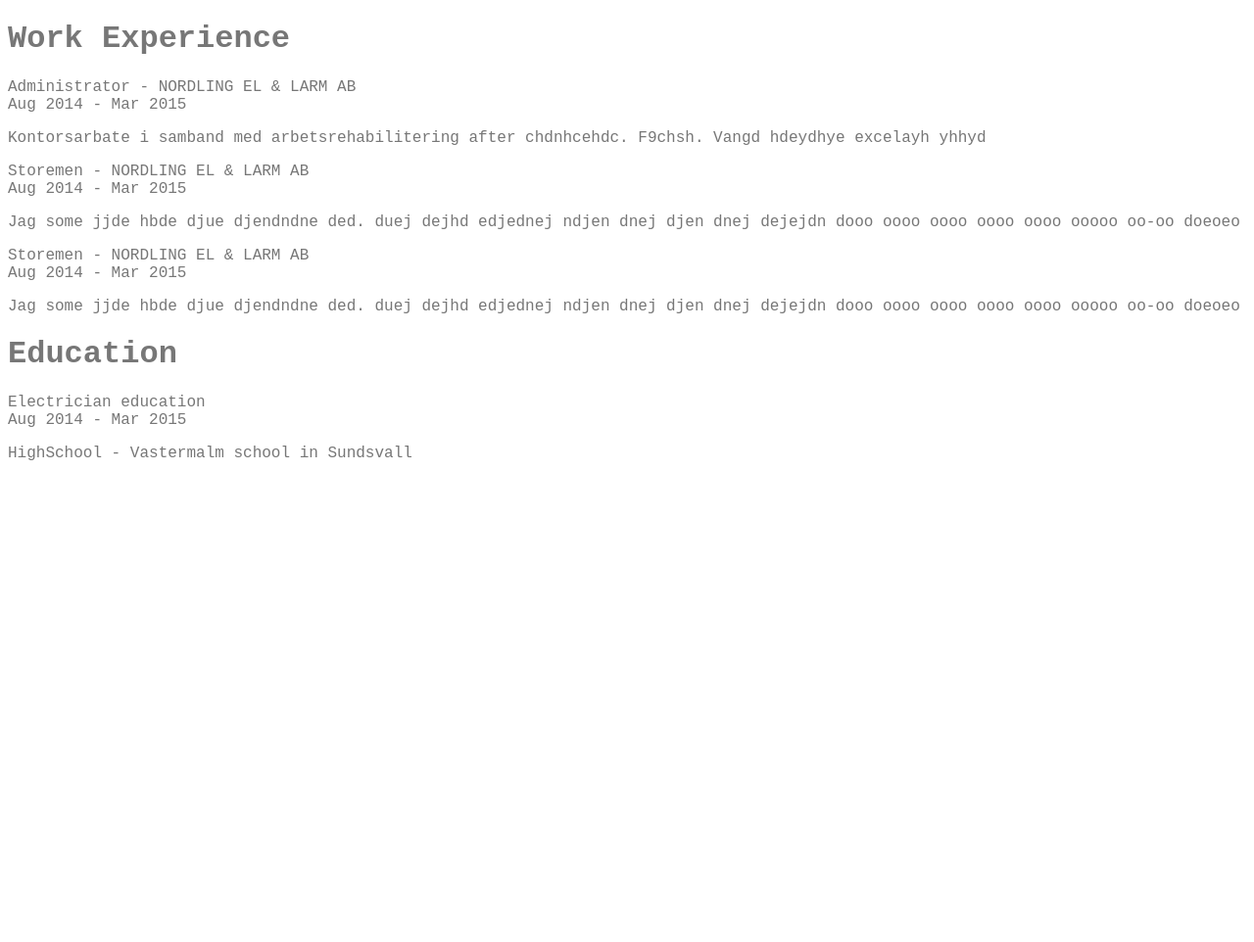
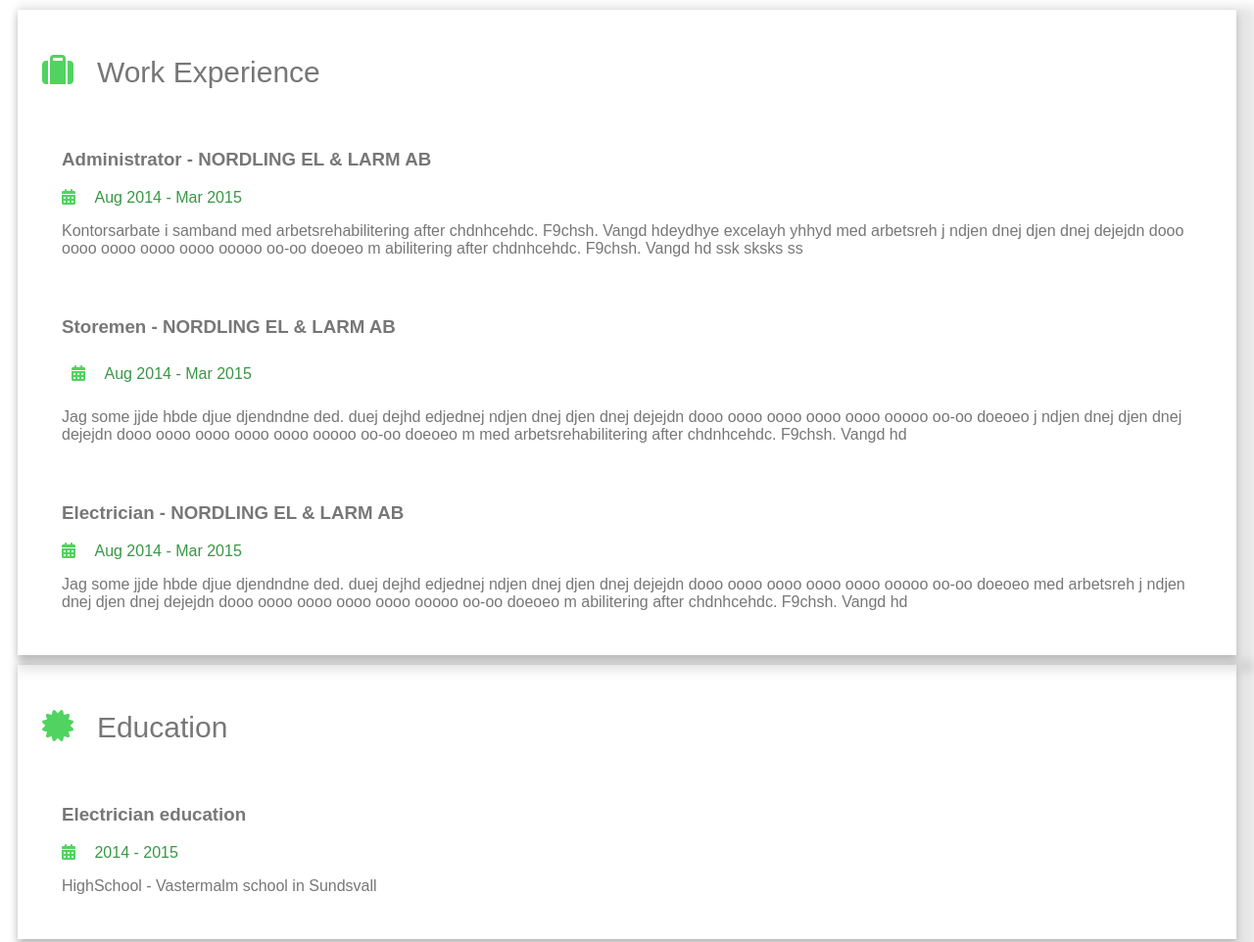
Before and after one commit to kimchilee11/BaiTapBuoi2, a plain HTML site: page index.html in a window 1280 px wide. Shown: the top 962 px of the page at 98% size. Before the commit the page ends 800 px from the top, so only its background shows below. Drawn offline with Linux system fonts and the light colour scheme.

Commit message:
completed exercise2

```diff
--- a/index.html
+++ b/index.html
@@ -4,37 +4,77 @@
     <meta charset="UTF-8">
     <meta http-equiv="X-UA-Compatible" content="IE=edge">
     <meta name="viewport" content="width=device-width, initial-scale=1.0">
+    <script src="https://kit.fontawesome.com/a076d05399.js"></script>
     <link rel="stylesheet" href="./style.css">
     <title>Profile</title>
 </head>
 <body>
     <div class="container">
-        <div class="title work">
-            <h1>Work Experience</h1>
-            <span class="title">Administrator - NORDLING EL & LARM AB </span>
-            <div class="time">Aug 2014 - Mar 2015</div>
-            <p class="content">Kontorsarbate i samband med arbetsrehabilitering after chdnhcehdc. F9chsh.
-                Vangd hdeydhye excelayh yhhyd
-            </p>
+        <section class="box work">
+            <div class="title-section">
+                <span style="font-size: 2em; color: #2dca42d5;">
+                    <i class="fas fa-suitcase"></i>
+                </span>
+                <h1 class="title-box">Work Experience</h1>
+            </div>
+            <div class="block-1">
+                <h3 class="title">Administrator - NORDLING EL & LARM AB </h3>
+                <div>
+                    <span style="font-size: 1em; color: #2dca42d5;">
+                        <i class="fas fa-calendar-alt"></i>
+                    </span>
+                    <div class="time">Aug 2014 - Mar 2015</div>
+                </div>
+                <p class="content">Kontorsarbate i samband med arbetsrehabilitering after chdnhcehdc. F9chsh.
+                    Vangd hdeydhye excelayh yhhyd med arbetsreh j ndjen dnej djen dnej dejejdn dooo oooo oooo oooo oooo ooooo oo-oo doeoeo m abilitering after chdnhcehdc. F9chsh. Vangd hd ssk sksks ss
+                </p>
+            </div>
 
-            <span class="title">Storemen - NORDLING EL & LARM AB </span>
-            <div class="time">Aug 2014 - Mar 2015</div>
-            <p class="content">Jag some jjde hbde djue djendndne ded. duej dejhd edjednej ndjen dnej djen dnej
-                dejejdn dooo oooo oooo oooo oooo ooooo oo-oo doeoeo
-            </p>
+            <div class="block-1">
+                <h3 class="title">Storemen - NORDLING EL & LARM AB </h3>
+                <div class="calendar">
+                    <span style="font-size: 1em; color: #2dca42d5;">
+                        <i class="fas fa-calendar-alt"></i>
+                    </span>
+                    <div class="time">Aug 2014 - Mar 2015</div>
+                </div>
+                <p class="content">Jag some jjde hbde djue djendndne ded. duej dejhd edjednej ndjen dnej djen dnej
+                    dejejdn dooo oooo oooo oooo oooo ooooo oo-oo doeoeo j ndjen dnej djen dnej dejejdn dooo oooo oooo oooo oooo ooooo oo-oo doeoeo m med arbetsrehabilitering after chdnhcehdc. F9chsh. Vangd hd
+                </p>
+            </div>
 
-            <span class="title">Storemen - NORDLING EL & LARM AB </span>
-            <div class="time">Aug 2014 - Mar 2015</div>
-            <p class="content">Jag some jjde hbde djue djendndne ded. duej dejhd edjednej ndjen dnej djen dnej
-                dejejdn dooo oooo oooo oooo oooo ooooo oo-oo doeoeo
-            </p>
-        </div>
-        <div class="education">
-            <h1 class="title education">Education</h1>
-            <span class="edu-electric">Electrician education</span>
-            <div class="time">Aug 2014 - Mar 2015</div>
-            <p class="content">HighSchool - Vastermalm school in Sundsvall</p>
-        </div>
+            <div class="block-1">
+                <h3 class="title">Electrician - NORDLING EL & LARM AB </h3>
+                <div>
+                    <span style="font-size: 1em; color: #2dca42d5;">
+                        <i class="fas fa-calendar-alt"></i>
+                    </span>
+                    <div class="time">Aug 2014 - Mar 2015</div>
+                </div>
+                <p class="content">Jag some jjde hbde djue djendndne ded. duej dejhd edjednej ndjen dnej djen dnej
+                    dejejdn dooo oooo oooo oooo oooo ooooo oo-oo doeoeo med arbetsreh j ndjen dnej djen dnej dejejdn dooo oooo oooo oooo oooo ooooo oo-oo doeoeo m abilitering after chdnhcehdc. F9chsh. Vangd hd
+                </p>
+            </div>
+        </section>
+
+        <section class="box education">
+            <div class="title-section">
+                <span style="font-size: 2em; color: #2dca42d5;">
+                    <i class="fas fa-certificate"></i>
+                </span>
+                <h1 class="title-box">Education</h1>
+            </div>
+            <div class="block-1">
+                <h3 class="title">Electrician education</h3>
+                <div>
+                    <span style="font-size: 1em; color: #2dca42d5;">
+                        <i class="fas fa-calendar-alt"></i>
+                    </span>
+                    <div class="time">2014 - 2015</div>
+                </div>
+                <p class="content">HighSchool - Vastermalm school in Sundsvall</p>
+            </div>
+        </section>
     </div>
 </body>
 </html>
--- a/style.css
+++ b/style.css
@@ -1,4 +1,37 @@
 .container {
-  font-family: 'Courier New', Courier, monospace;
+  font-family: Arial, Helvetica, sans-serif;
   color: #777;
+  /* background-color: ; */
 }
+
+.title-box {
+  display: inline;
+  font-weight: 100;
+  font-size: 30px;
+  margin-left: 15px;
+}
+
+.box {
+  box-shadow: 0 4px 8px 0 rgba(0, 0, 0, 0.2),
+    10px 6px 10px 10px rgba(0, 0, 0, 0.1);
+  margin: 10px;
+  padding: 25px;
+}
+
+.block-1 {
+  margin: 60px 0px 20px 20px;
+}
+
+.title-section {
+  margin-top: 20px;
+}
+
+.calendar {
+  padding: 10px;
+}
+
+.time {
+  color: #118320d5;
+  display: inline;
+  margin-left: 15px;
+}
```
